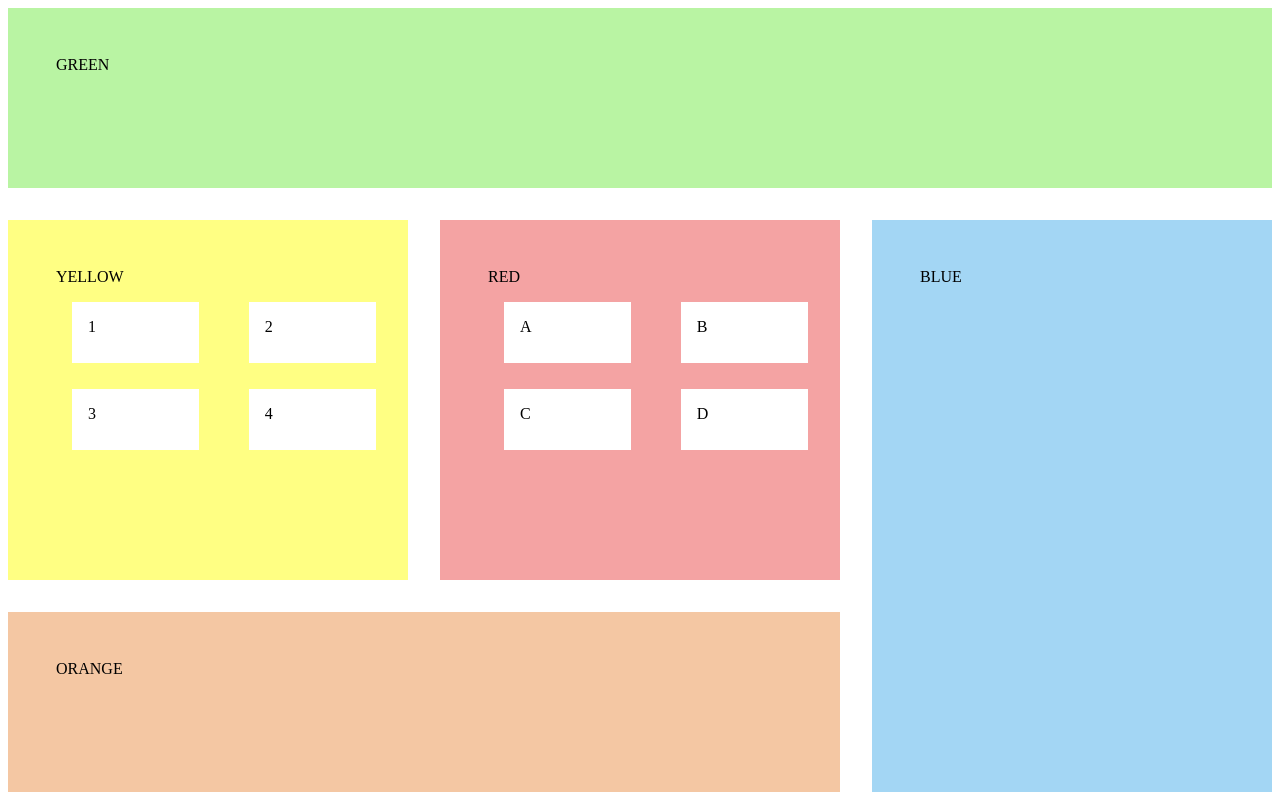
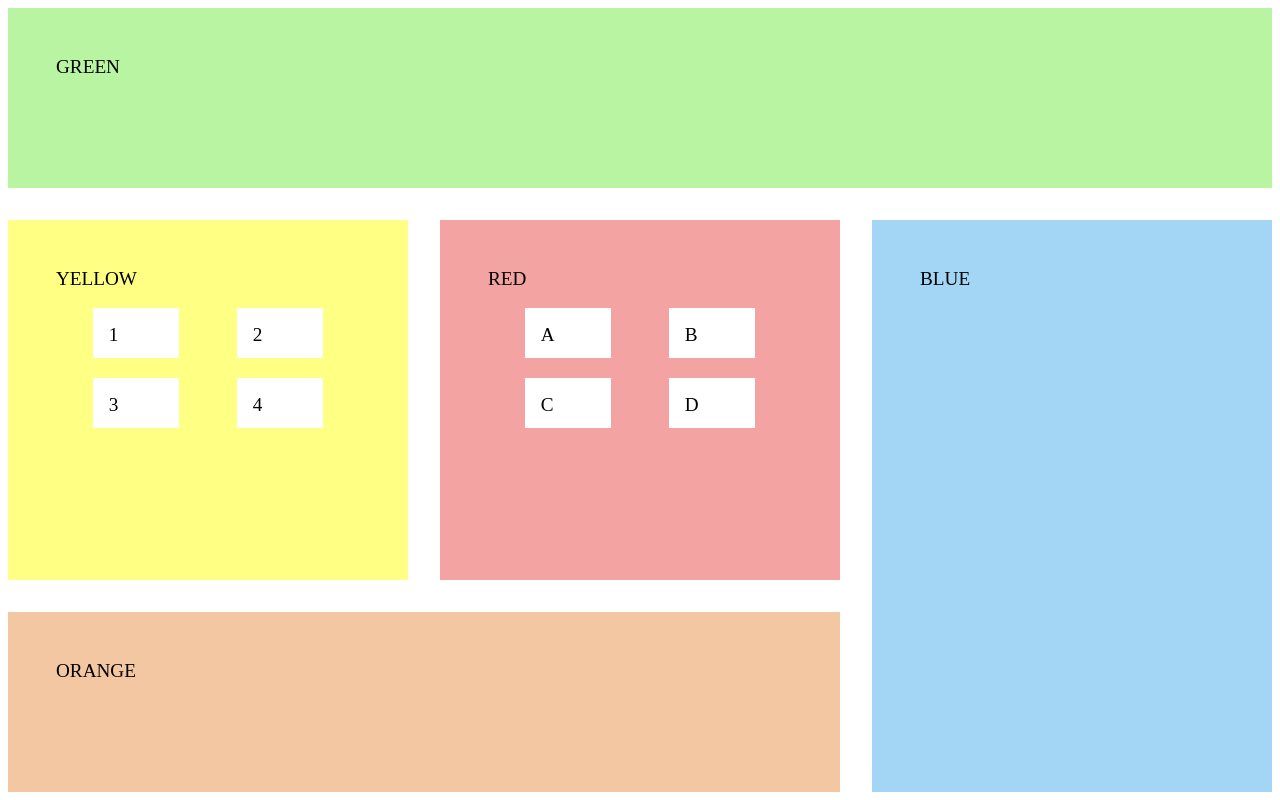
Before and after one commit to RaveTheN/CSS, a plain HTML site: page index.html in a window 1280 px wide. Drawn offline with Linux system fonts and the light colour scheme.

Commit message:
feat/improved disposition of inner grids

```diff
--- a/index.html
+++ b/index.html
@@ -8,7 +8,7 @@
 </head>
 <body>
     <main>
-        <section class="grid">
+        <div class="container">
             <div id="green">
                 GREEN
             </div>
@@ -36,7 +36,7 @@
             <div id="orange">
                 ORANGE
             </div>
-        </section>
+        </div>
     </main>
 </body>
 </html>
--- a/style.css
+++ b/style.css
@@ -4,23 +4,19 @@
 }
 
 
-div {
+.container>div {
     padding: 3rem;
     margin: 0;
 
 }
 
-section {
+.container {
 
     height: 100%;
-
-}
-
-section.grid {
-
     position: relative;
     display: grid;
     gap: 2rem;
+    font-size: 1.5vw;
     grid-template-columns: repeat(3, 1fr);
     grid-template-rows: 1fr 2fr 1fr;
     grid-template-areas:
@@ -32,16 +28,16 @@ section.grid {
 
 .inner_grid {
 
-    position: relative;
     margin: 1rem;
     padding: 0px;
     display: grid;
     gap: 1rem;
-    grid-template-columns: repeat(2, 35%);
-    grid-template-rows: repeat(2, 25%);
-    align-content: space-between;
-    justify-content: space-between;
-
+    grid-template-columns: repeat(2, 20%);
+    grid-template-rows: repeat(2, 15%);
+    align-content: space-around;
+    justify-content: space-around;
+    align-items: center;
+    justify-items: center;
 }
 
 .inner_grid > div {
```
